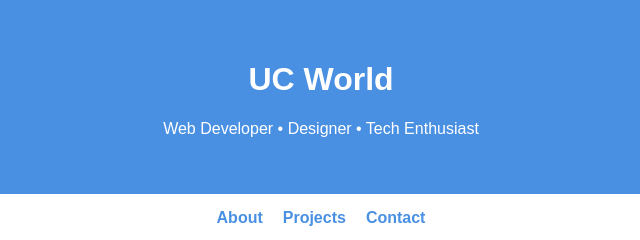
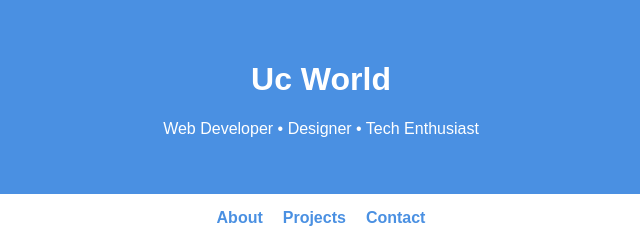
Before and after one commit to uceworld/dev1, a plain HTML site: page site/index.html in a window 1280 px wide. Shown: the top 240 px of the page, 319-959 px from the left. Drawn offline with Linux system fonts and the light colour scheme.

Commit message:
minor change

```diff
--- a/site/index.html
+++ b/site/index.html
@@ -9,7 +9,7 @@
 <body>
 
 <header>
-    <h1>UC World</h1>
+    <h1>Uc World</h1>
     <p>Web Developer • Designer • Tech Enthusiast</p>
 </header>
 
```
